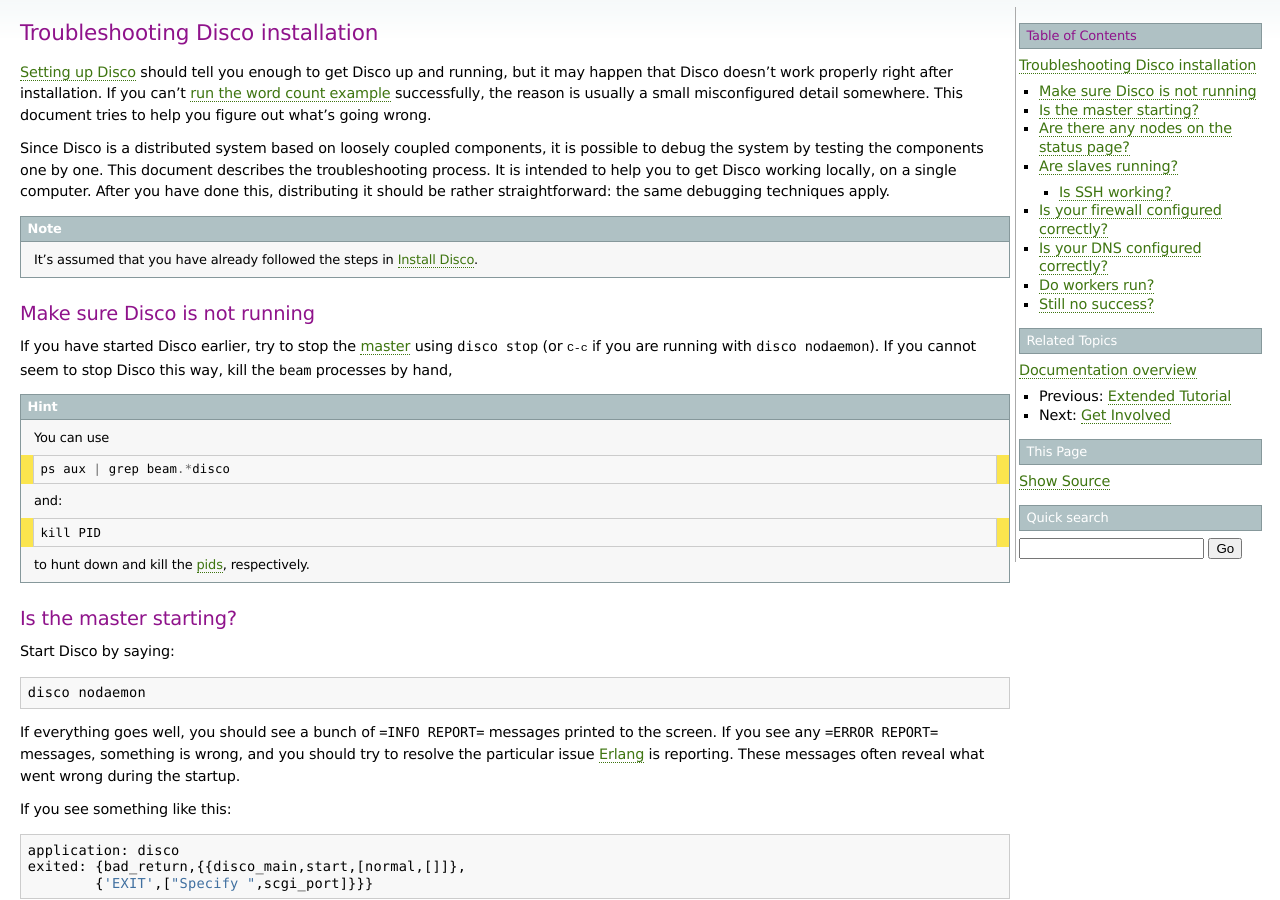
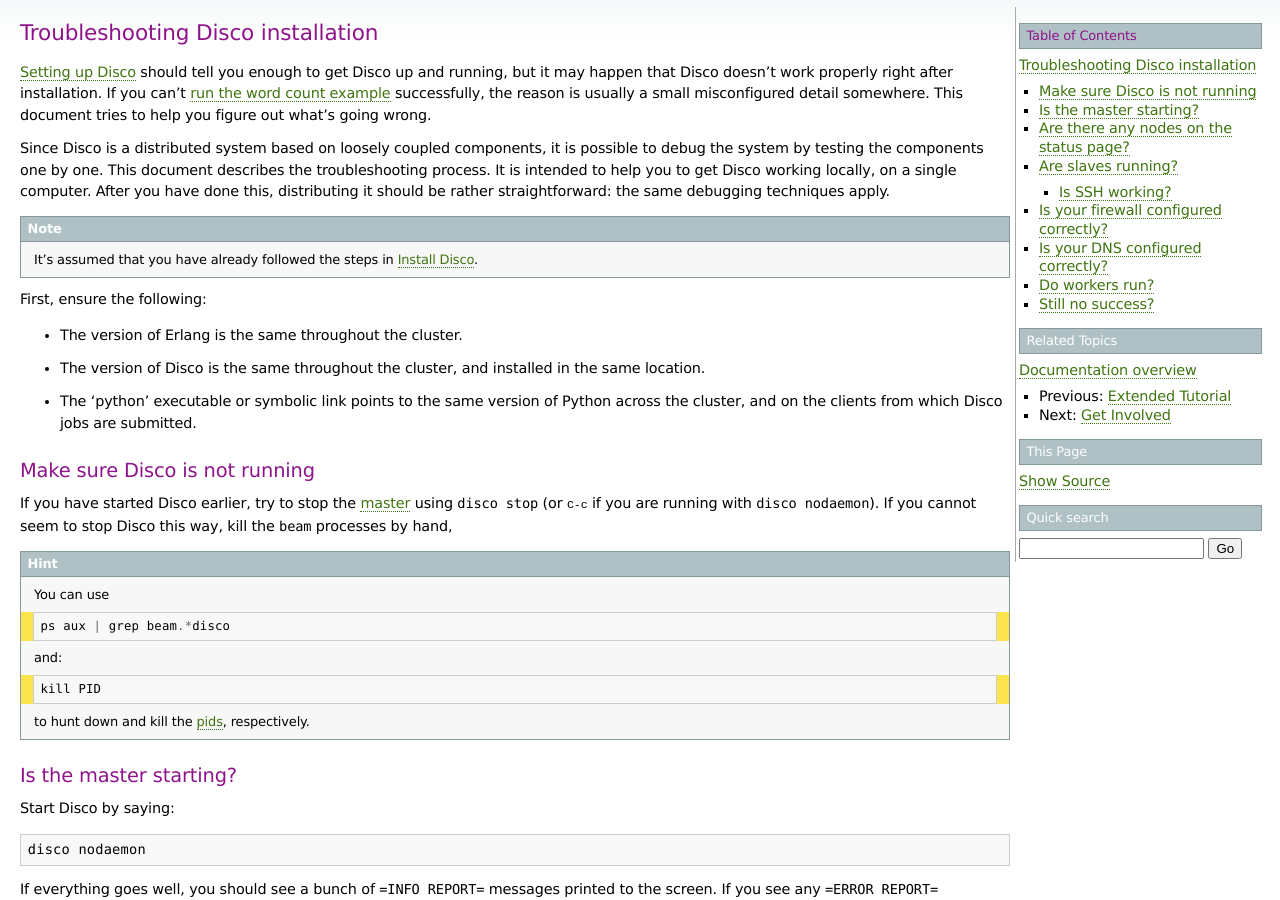
Before and after one commit to discoproject/disco, a Sphinx documentation site: the page built from doc/start/troubleshoot.rst, in a window 1280 px wide and 900 px high. Built offline with Sphinx 7.4.7, drawn with Linux system fonts in a browser that asks for light colours.

Commit message:
Update version info in docs.

```diff
--- a/doc/start/install.rst
+++ b/doc/start/install.rst
@@ -35,9 +35,11 @@
 
  * `SSH daemon and client <http://www.openssh.com>`_
  * `Erlang/OTP R14A or newer <http://www.erlang.org>`_
- * `Python 2.6 or newer <http://www.python.org>`_
+ * `Python 2.6.6 or newer, or Python 3.2 or newer <http://www.python.org>`_
 
-The same version of Erlang should be installed on all servers.
+The same version of Erlang and Python should be installed on all
+servers.  The default version of Python on the clients from which
+Disco jobs are submitted should also match that on the servers.
 
 Optionally, ``DISCO_PROXY`` needs one of
 
--- a/doc/start/troubleshoot.rst
+++ b/doc/start/troubleshoot.rst
@@ -20,6 +20,16 @@
 .. note:: It's assumed that you have already followed the steps in
           :ref:`install_source`.
 
+First, ensure the following:
+
+- The version of Erlang is the same throughout the cluster.
+
+- The version of Disco is the same throughout the cluster, and
+  installed in the same location.
+
+- The 'python' executable or symbolic link points to the same version
+  of Python across the cluster, and on the clients from which Disco
+  jobs are submitted.
 
 .. _stopping_disco:
 
```
